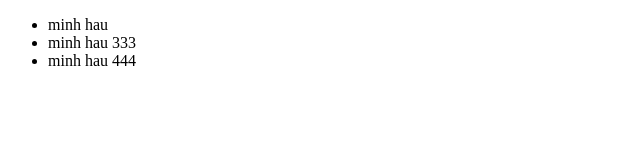
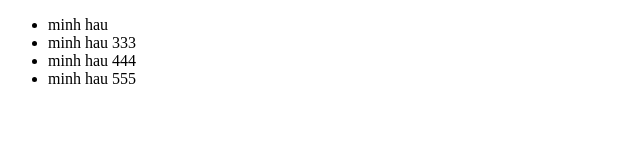
Before and after one commit to nguyenminhhau123/FullSatck_bookingcare, a plain HTML site: page test.html in a window 1280 px wide. Shown: the full height of the page, 0-640 px from the left. Drawn offline with Linux system fonts and the light colour scheme.

Commit message:
add test

```diff
--- a/test.html
+++ b/test.html
@@ -10,6 +10,7 @@
       <li>minh hau</li>
       <li>minh hau 333</li>
       <li>minh hau 444</li>
+      <li>minh hau 555</li>
     </ul>
   </body>
 </html>
```
